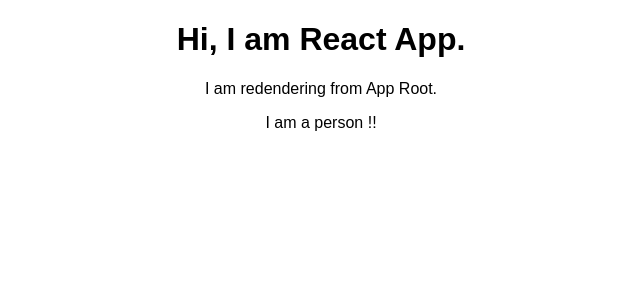
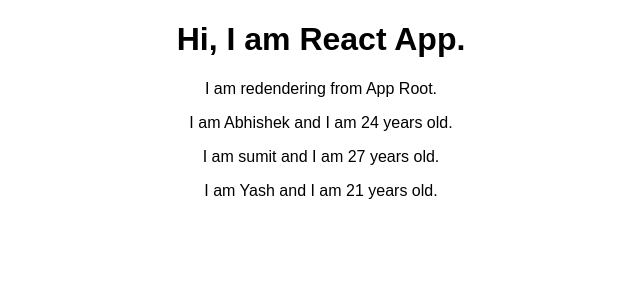
Before and after one commit to webdevabhi/react-complete-guide, a React (Create React App) app: page / in a window 1280 px wide. Shown: the top 300 px of the page, without its empty margins (319-959 px from the left). Built offline with nearby package versions, Linux system fonts and the light colour scheme.

Commit message:
passing dynamic content to component

```diff
--- a/src/App.js
+++ b/src/App.js
@@ -8,7 +8,9 @@
       <div className="App">
         <h1>Hi, I am React App.</h1>
         <p>I am redendering from App Root.</p>
-        <Person />
+        <Person name="Abhishek" age="24" />
+        <Person name="sumit" age="27">My Hobbies: Racing</Person>
+        <Person name="Yash" age="21"/>
       </div>
     );
 
--- a/src/Person/Person.js
+++ b/src/Person/Person.js
@@ -1,7 +1,7 @@
 import React from 'react';
 
-const person = () => {
-    return <p>I am a person !!</p>
+const person = (props) => {
+    return <p>I am {props.name} and I am {props.age} years old.</p>
 }
 
 export default person;
```
